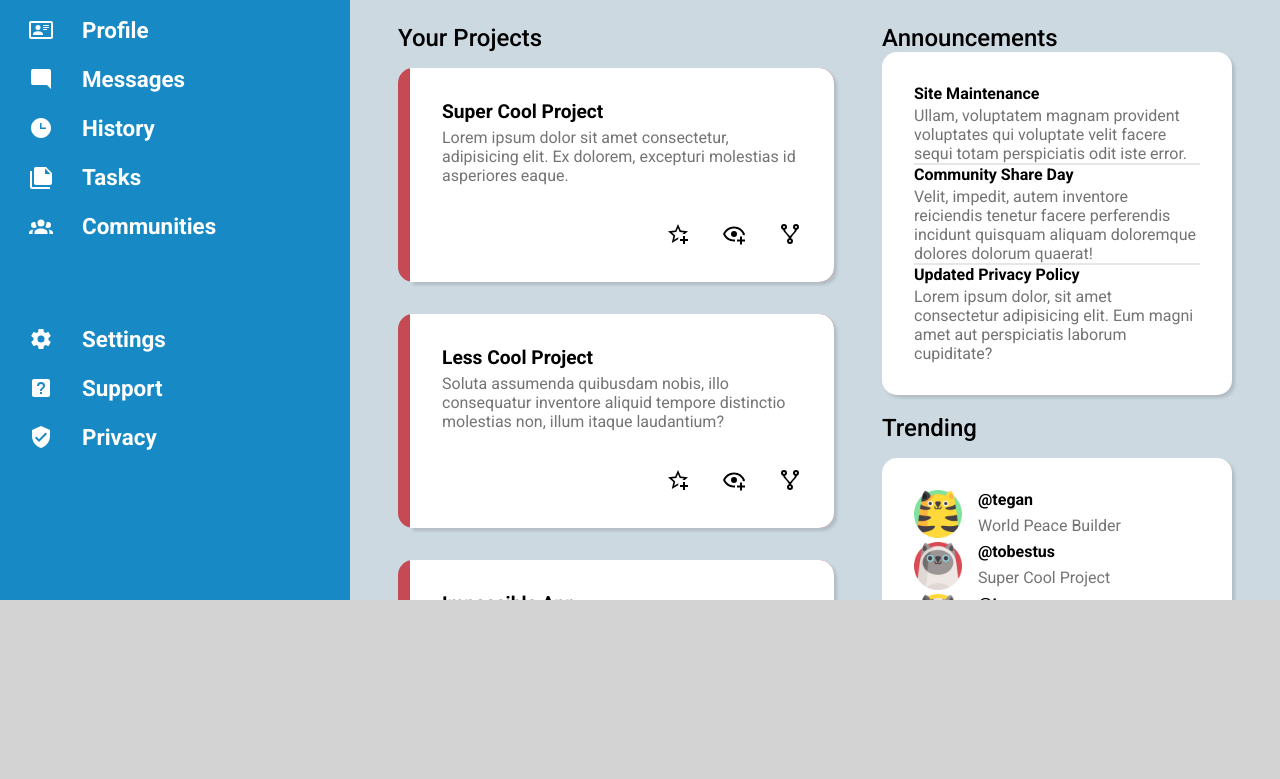
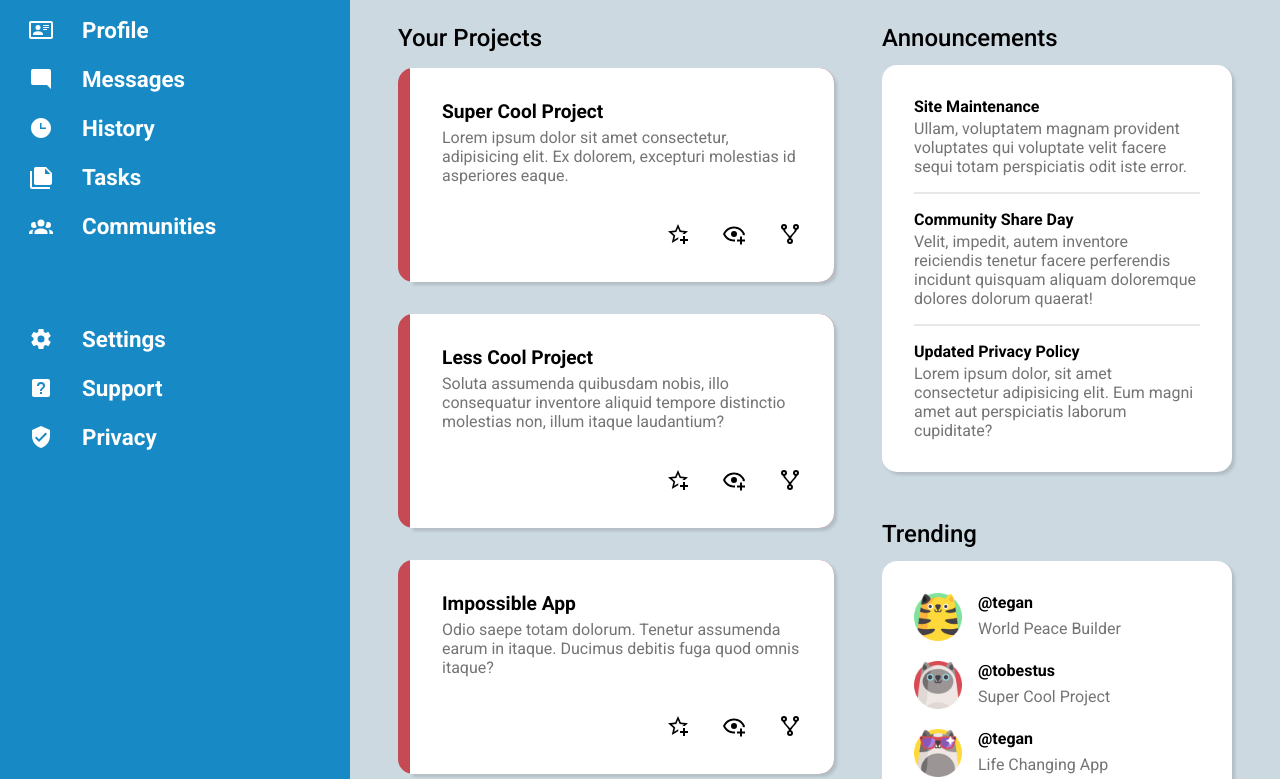
Before and after one commit to p-stevenson/adminDashboard, a plain HTML site: page index.html in a window 1280 px wide. Shown: the part 200-979 px from the top of the page. Before the commit the page ends 800 px from the top, so only its background shows below. Drawn offline with Linux system fonts and the light colour scheme.

Commit message:
Update rules for announce and trending cards

```diff
--- a/style.css
+++ b/style.css
@@ -10,7 +10,7 @@
 html,
 body {
   border: none;
-  overflow: hidden;
+  /* overflow: hidden; */
 }
 
 body {
@@ -23,9 +23,9 @@ body {
   flex: 1 1 0;
   display: grid;
   grid-template-columns: auto 1fr;
-  grid-template-rows: repeat(6, 1fr);
+  /* grid-template-rows: repeat(6, 1fr); */
   max-width: 2560px;
-  height: 100vh;
+  height: 101vh;
 }
 
 /* ---------------- HEADER ---------------- */
@@ -149,12 +149,15 @@ body {
   grid-area: 2 / 2 / 7 / 3;
   display: grid;
   grid-template-columns: 3fr 350px;
-  grid-template-rows: 1fr 1fr;
+  grid-template-rows: 1fr;
   gap: 3rem;
   padding: 3rem;
   background-color: #ccd9e1;
 }
 
+.main > .wrapper {
+  /* border: 5px solid black; */
+}
 .main-title {
   font-size: 1.5rem;
   font-weight: 500;
@@ -215,10 +218,10 @@ body {
 
 /* --- announcements --- */
 
-.main > .announcements,
+.main > .wrapper > .announcements,
 .trending {
   display: grid;
-  grid-template-rows: auto 1fr;
+  grid-template-rows: 25px 2fr auto;
   gap: 1rem;
 }
 
@@ -233,16 +236,21 @@ body {
 
 .announcements-container > hr {
   border-top: 2px solid rgba(82, 82, 82, 0.137);
+  margin: 1rem 0 1rem 0;
 }
 
 /* --- trending --- */
 
+.trending {
+  margin-top: 2rem;
+}
 .trending > .main-title {
-  padding-top: 1.2rem;
+  grid-area: 1 / 1 / 2 / 2;
 }
 
 .trending-container {
   align-content: space-around;
+  gap: 1rem;
 }
 
 .trending-container > .user {
```
